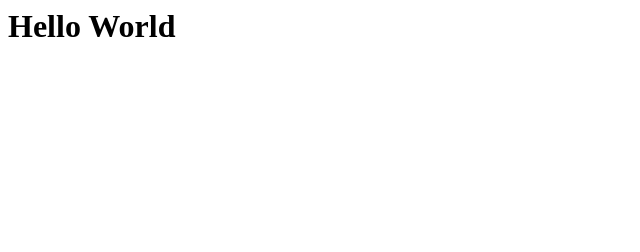
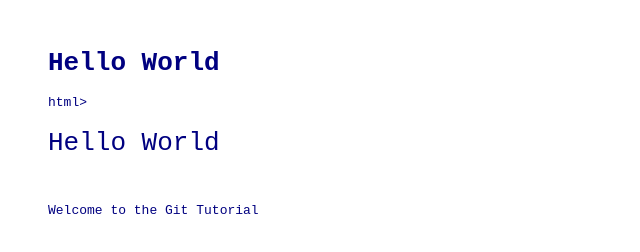
Before and after one commit to evangelis/git_workflow, a plain HTML site: page index.html in a window 1280 px wide. Shown: the whole page, without its empty margins (0-640 px from the left). Drawn offline with Linux system fonts and the light colour scheme.

Commit message:
Add CSS to HTML

```diff
--- a/index.html
+++ b/index.html
@@ -1 +1,22 @@
 <html><head><title>Simple Webpage</title></head><body><h1>Hello World</h1></body></html>
+html>
+  <head>
+    <title>Simple Webpage</title>
+    <style>
+      body {
+        font-family: monospace;
+        color: navy;
+        padding: 40px;
+      }
+
+      .header {
+        font-weight: 500;
+      }
+    </style>
+  </head>
+  <body>
+    <h1 class=header>Hello World</h1>
+    <br />
+    <p>Welcome to the Git Tutorial</p>
+  </body>
+</html>
```
